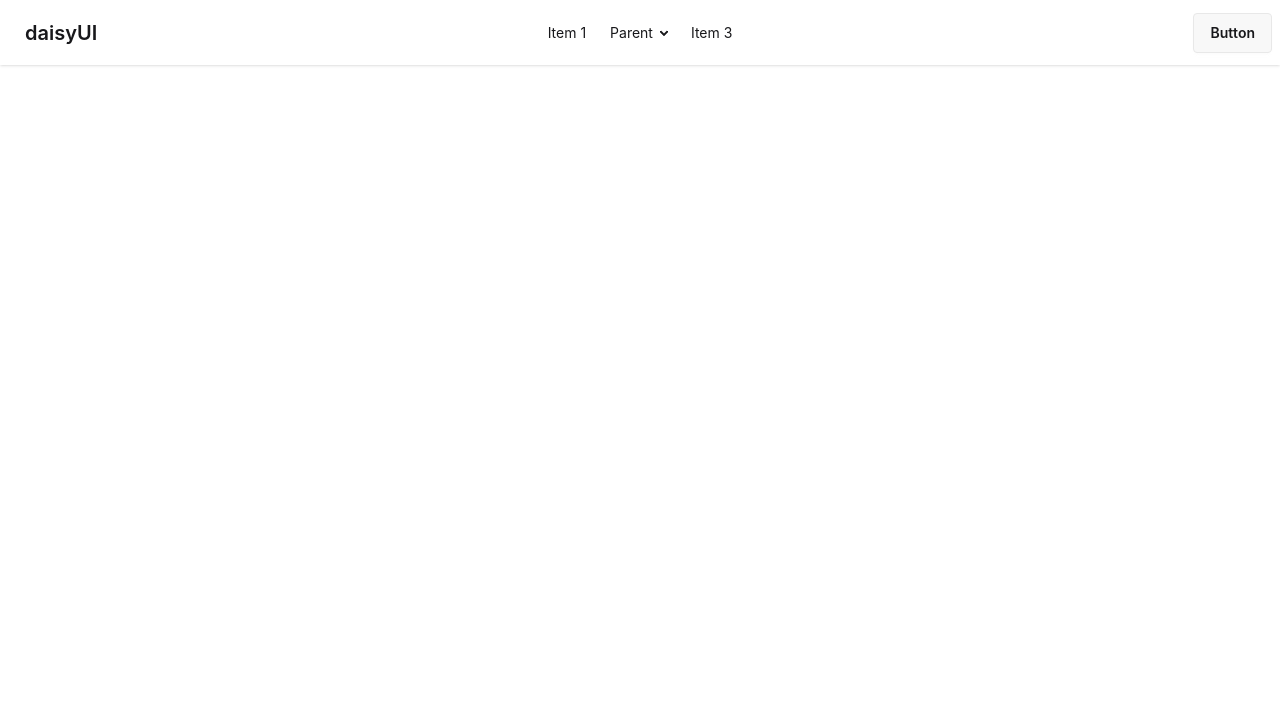
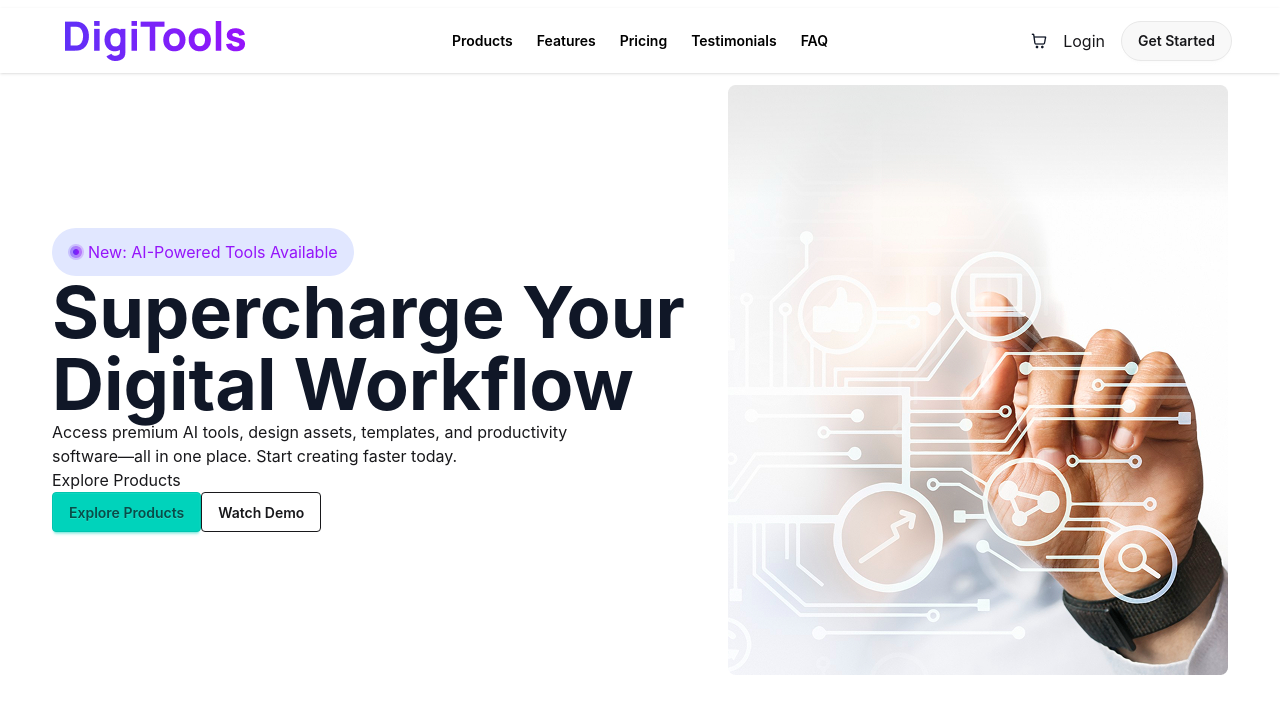
Before and after one commit to ryousufrahman/digi-tools-platform, a React (Vite) app: page / in a window 1280 px wide. Shown: the top 714 px of the page. Built offline with nearby package versions, Linux system fonts and the light colour scheme.

Commit message:
navbar and hero section roughly added

```diff
--- a/src/App.jsx
+++ b/src/App.jsx
@@ -1,5 +1,6 @@
 
 import './App.css'
+import Hero from './Components/Hero'
 import Navbar from './Components/Navbar'
 
 function App() {
@@ -7,9 +8,12 @@ function App() {
 
   return (
     <>
-    <header>
+    <header className='shadow-sm ' >
        <Navbar></Navbar>
     </header>
+    <main>
+      <Hero></Hero>
+    </main>
 
 
     </>
--- /dev/null
+++ b/src/Components/Hero.jsx
@@ -0,0 +1,39 @@
+import React from "react";
+import heroImg from "../assets/banner.png";
+import circle from "../assets/circle.png";
+
+const Hero = () => {
+  return (
+    <>
+      <div className="main-container max-w-300 mx-auto flex items-center flex-col p-3 sm:justify-between sm:flex-row">
+        <div className="left-contianer ">
+          <span className="flex items-center gap-1 px-4 py-3 bg-[#E1E7FF] rounded-full w-fit">
+            <img src={circle} alt="" />
+            <span className="text-[#9514FA]">
+              New: AI-Powered Tools Available
+            </span>
+          </span>
+          <h1 className="text-4xl text-[#101727] font-bold md:text-7xl ">
+            Supercharge Your <br />
+            Digital Workflow
+          </h1>
+          <p>
+            Access premium AI tools, design assets, templates, and productivity <br />
+            software—all in one place. Start creating faster today. <br /> Explore
+            Products
+          </p>
+          <div className="hero-button">
+            <button className="btn btn-accent">Explore Products</button>
+            <button className="btn btn-outline">Watch Demo</button>
+
+          </div>
+        </div>
+        <div className="right-contianer">
+          <img src={heroImg} alt="" />
+        </div>
+      </div>
+    </>
+  );
+};
+
+export default Hero;
--- a/src/Components/Navbar.jsx
+++ b/src/Components/Navbar.jsx
@@ -1,78 +1,29 @@
 import React from "react";
+import Cart from '../assets/shoping-cart.png'
+import logo from '../assets/DigiTools.png'
 
 const Navbar = () => {
   return (
     <>
-      <div className="navbar bg-base-100 shadow-sm">
+      <div className="navbar bg-base-100 max-w-300 mx-auto mt-2">
         <div className="navbar-start">
-          <div className="dropdown">
-            <div tabIndex={0} role="button" className="btn btn-ghost lg:hidden">
-              <svg
-                xmlns="http://www.w3.org/2000/svg"
-                className="h-5 w-5"
-                fill="none"
-                viewBox="0 0 24 24"
-                stroke="currentColor"
-              >
-                {" "}
-                <path
-                  strokeLinecap="round"
-                  strokeLinejoin="round"
-                  strokeWidth="2"
-                  d="M4 6h16M4 12h8m-8 6h16"
-                />{" "}
-              </svg>
-            </div>
-            <ul
-              tabIndex="-1"
-              className="menu menu-sm dropdown-content bg-base-100 rounded-box z-1 mt-3 w-52 p-2 shadow"
-            >
-              <li>
-                <a>Item 1</a>
-              </li>
-              <li>
-                <a>Parent</a>
-                <ul className="p-2">
-                  <li>
-                    <a>Submenu 1</a>
-                  </li>
-                  <li>
-                    <a>Submenu 2</a>
-                  </li>
-                </ul>
-              </li>
-              <li>
-                <a>Item 3</a>
-              </li>
-            </ul>
-          </div>
-          <a className="btn btn-ghost text-xl">daisyUI</a>
+          <a className="btn btn-ghost text-xl"><img src={logo} alt="" className="w-[180px]" /></a>
         </div>
         <div className="navbar-center hidden lg:flex">
-          <ul className="menu menu-horizontal px-1">
-            <li>
-              <a>Item 1</a>
-            </li>
-            <li>
-              <details>
-                <summary>Parent</summary>
-                <ul className="p-2 bg-base-100 w-40 z-1">
-                  <li>
-                    <a>Submenu 1</a>
-                  </li>
-                  <li>
-                    <a>Submenu 2</a>
-                  </li>
-                </ul>
-              </details>
-            </li>
-            <li>
-              <a>Item 3</a>
-            </li>
+          <ul className="menu menu-horizontal px-1 text-black font-semibold">
+
+            <li><a href="">Products</a></li>
+            <li><a href="">Features</a></li>
+            <li><a href="">Pricing</a></li>
+            <li><a href="">Testimonials</a></li>
+            <li><a href="">FAQ</a></li>
           </ul>
         </div>
-        <div className="navbar-end">
-          <a className="btn">Button</a>
+        <div className="navbar-end ">
+          <img src={Cart} alt="" className="" />
+           <a href="" className="mx-4">Login</a>
+          <a className="btn rounded-full">Get Started</a>
+
         </div>
       </div>
     </>
```
Also changed, not shown: src/assets/circle.png (added), src/assets/shoping-cart.png (renamed from src/assets/shopping-cart-01.png).
